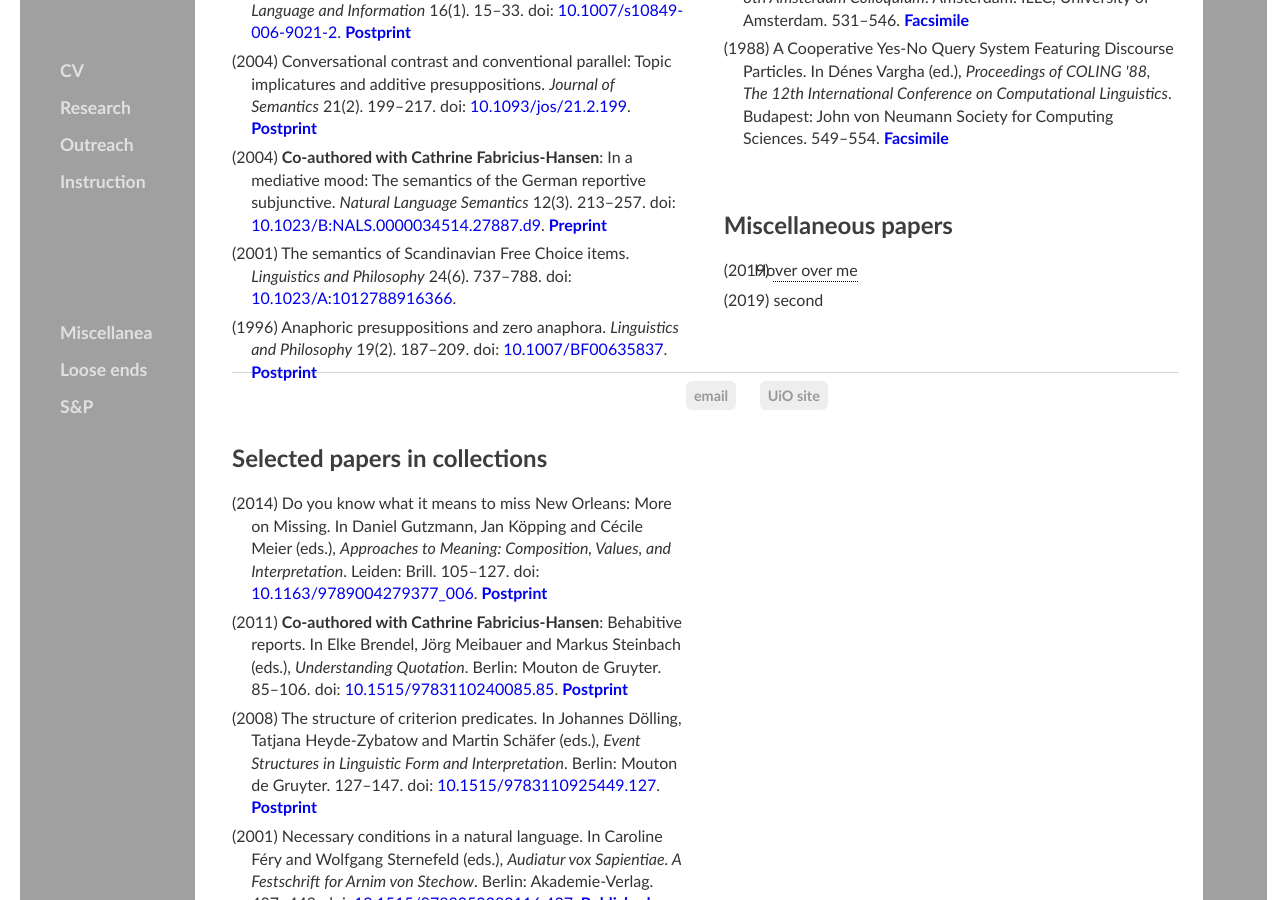
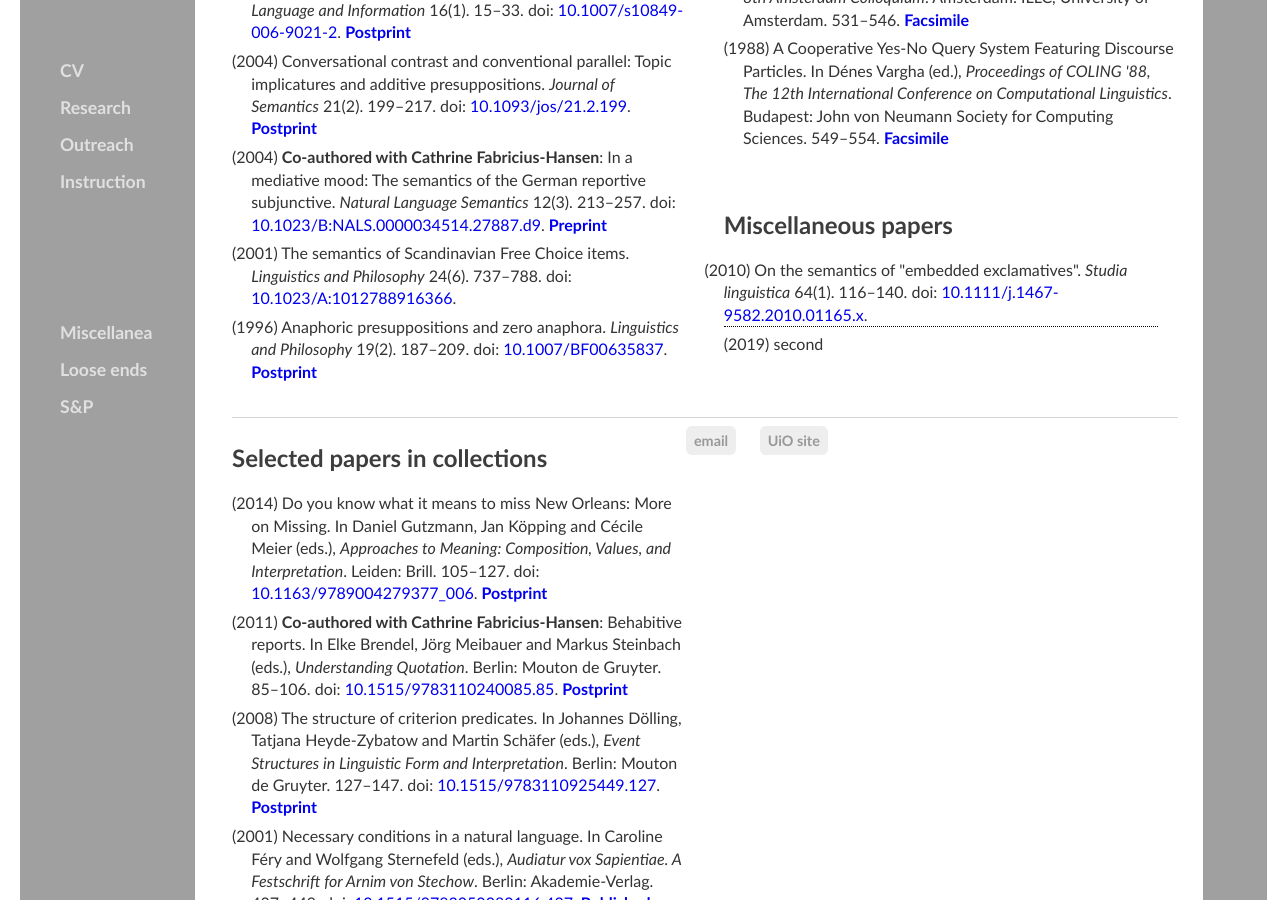
Before and after one commit to kjelljs/kjelljs.github.io, a Jekyll site: the page built from research/index.html, in a window 1280 px wide and 900 px high, scrolled down 1166 px. Built offline with Jekyll 4.4.1, drawn with Linux system fonts in a browser that asks for light colours.

Commit message:
Update index.html

```diff
--- a/research/index.html
+++ b/research/index.html
@@ -74,8 +74,8 @@
 </br>
     <h2 id="misc">Miscellaneous papers</h2>
 	    <ul id="pubs">
-		    <li>(2019) <div class="tooltip">Hover over me
-  <span class="tooltiptext">Tooltip text</span>
+		    <li><div class="tooltip">(2010) On the semantics of "embedded exclamatives". <i>Studia linguistica</i> 64(1). 116–140. doi: <a href="https://doi.org/10.1111/j.1467-9582.2010.01165.x">10.1111/j.1467-9582.2010.01165.x</a>.
+  <span class="tooltiptext">A paper based on a presentation at the Tromsø workshop on exclamatives, October 2007, asking what distinguishes embedded exclamatives from embedded interrogatives and proposing that some involve a split positive formative and others a mapping from properties to measure functions. The general conclusion: There is nothing to prevent the intension of a wh- clause used as an exclamation from assigning to any world a proposition true in that world.</span>
 </div> </li>
 		    <li>(2019) second </li>
     </ul>
```
